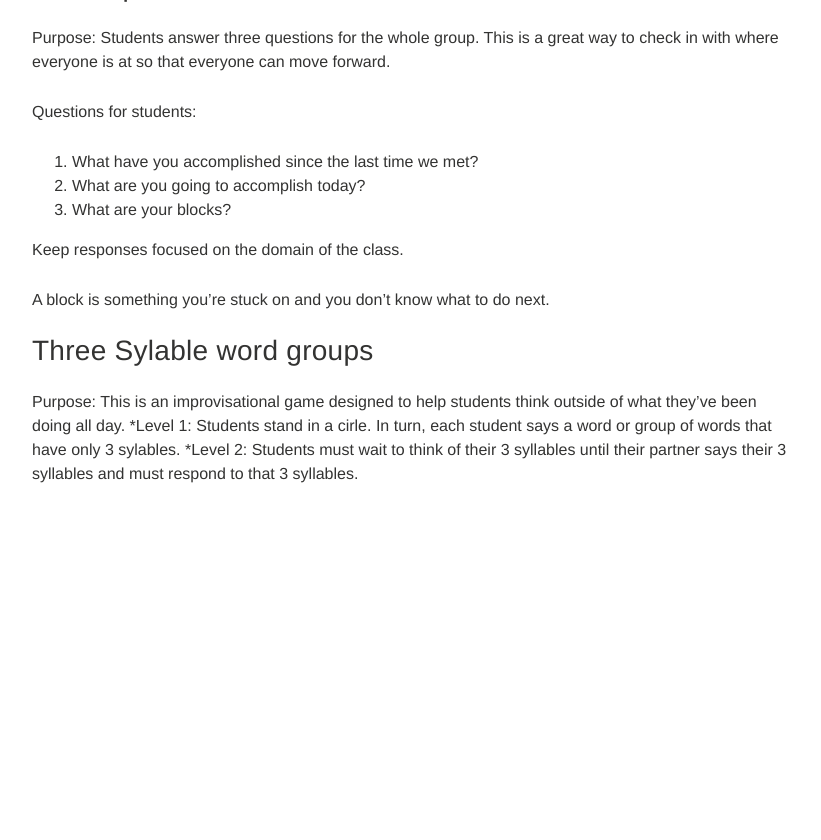
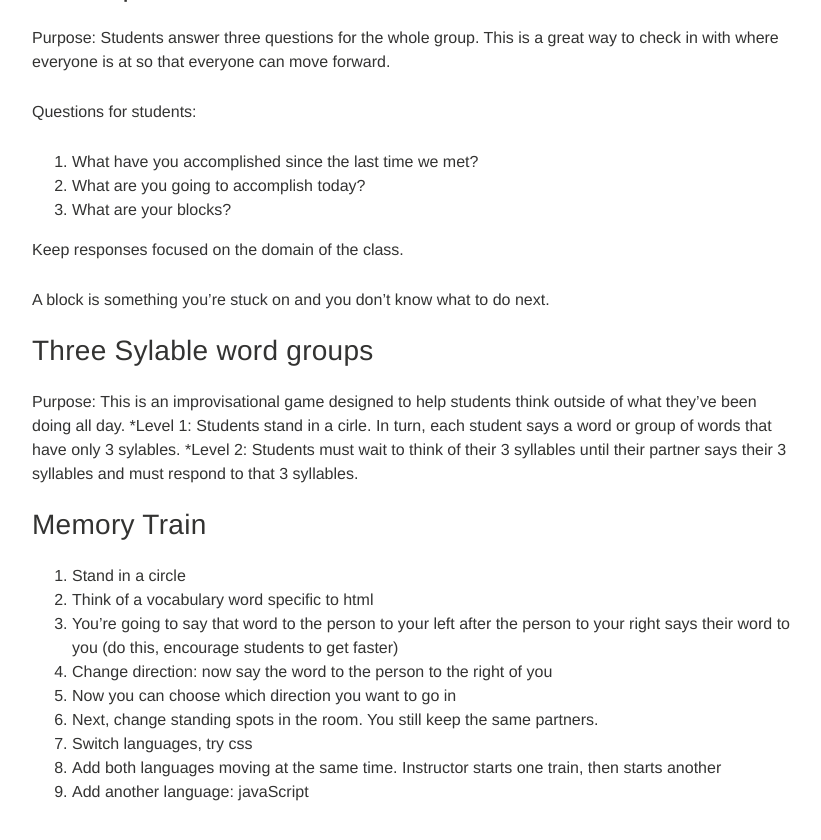
Before and after one commit to portlandcodeschool/primer, a Jekyll site: the page built from _posts/lessons/2015-03-16-intro-activities.md, in a window 1280 px wide and 900 px high, scrolled down 1194 px. Shown: the top 840 px of the window, without its empty margins (288-1109 px from the left). Built offline with Jekyll 4.4.1, drawn with Linux system fonts in a browser that asks for light colours; nearby versions of some CDN libraries; before the commit the page ends 1786 px from its top, so only the background shows below that.

Commit message:
added a new and exciting activity

```diff
--- a/_posts/lessons/2015-03-16-intro-activities.md
+++ b/_posts/lessons/2015-03-16-intro-activities.md
@@ -43,3 +43,14 @@ A block is something you're stuck on and you don't know what to do next.
 Purpose: This is an improvisational game designed to help students think outside of what they've been doing all day.
 *Level 1: Students stand in a cirle.  In turn, each student says a word or group of words that have only 3 sylables.
 *Level 2: Students must wait to think of their 3 syllables until their partner says their 3 syllables and must respond to that 3 syllables.
+
+##Memory Train
+1.	Stand in a circle
+2.	Think of a vocabulary word specific to html
+3.	You’re going to say that word to the person to your left after the person to your right says their word to you (do this, encourage students to get faster)
+4.	Change direction: now say the word to the person to the right of you
+5.	Now you can choose which direction you want to go in
+6.	Next, change standing spots in the room.  You still keep the same partners.
+7.	Switch languages, try css
+8.	Add both languages moving at the same time.  Instructor starts one train, then starts another
+9.	Add another language: javaScript
```
